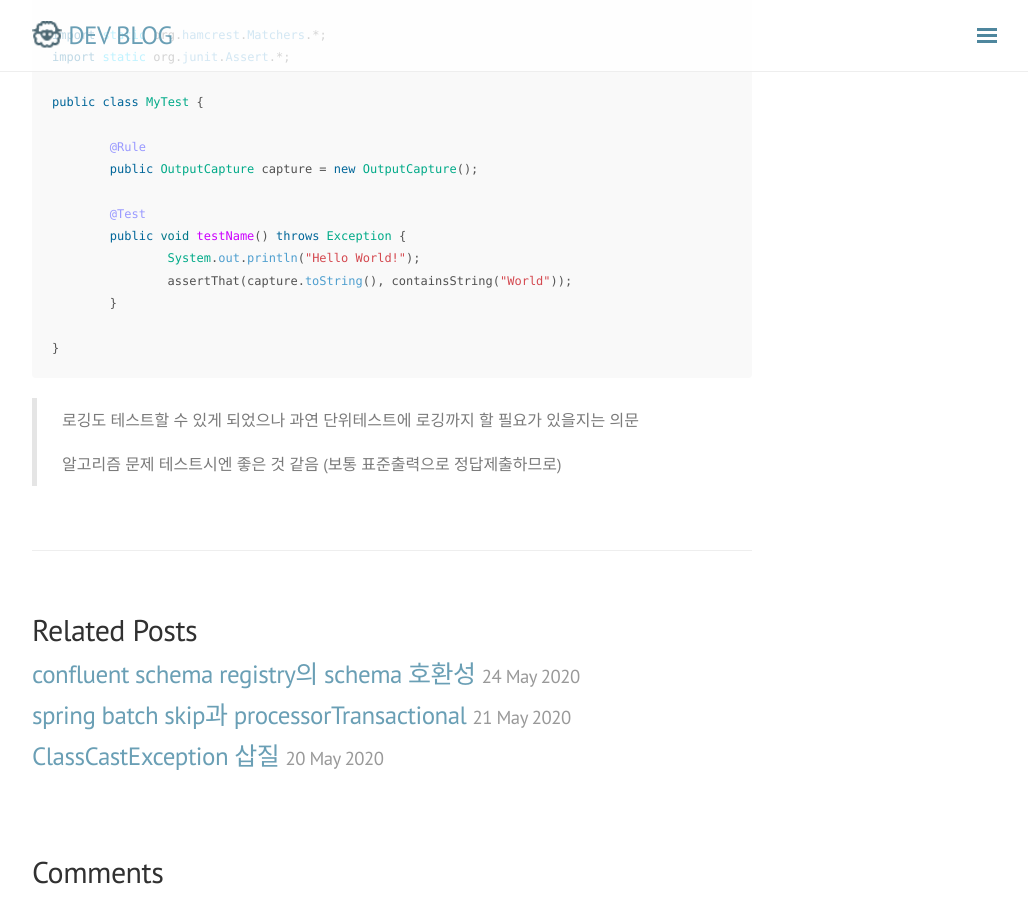
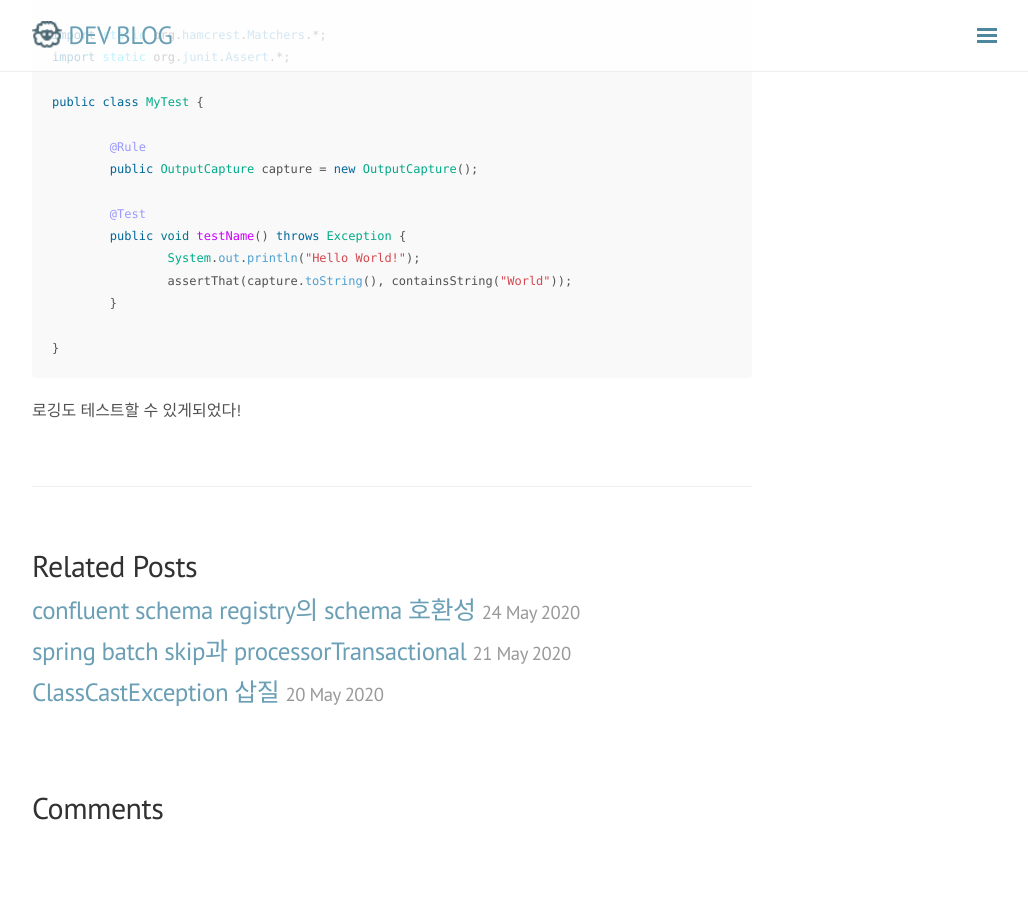
Before and after one commit to rmcodestar/rmcodestar.github.io, a Jekyll site: the page built from _posts/2018-06-17-spring-test-output-capture.md, in a window 1280 px wide and 900 px high, scrolled down 542 px. Shown: the whole window, without its empty margins (248-1276 px from the left). Built offline with Jekyll 4.4.1, drawn with Linux system fonts in a browser that asks for light colours; nearby versions of some CDN libraries; comment, search, counter and statistics services are not loaded; after the commit the page ends 1378 px from its top, so only the background shows below that.

Commit message:
Update 2018-06-17-spring-test-output-capture.md

````diff
--- a/_posts/2018-06-17-spring-test-output-capture.md
+++ b/_posts/2018-06-17-spring-test-output-capture.md
@@ -35,6 +35,4 @@ public class MyTest {
 }
 ```
 
-> 로깅도 테스트할 수 있게 되었으나 과연 단위테스트에 로깅까지 할 필요가 있을지는 의문
->
-> 알고리즘 문제 테스트시엔 좋은 것 같음 (보통 표준출력으로 정답제출하므로)
+로깅도 테스트할 수 있게되었다!
````
